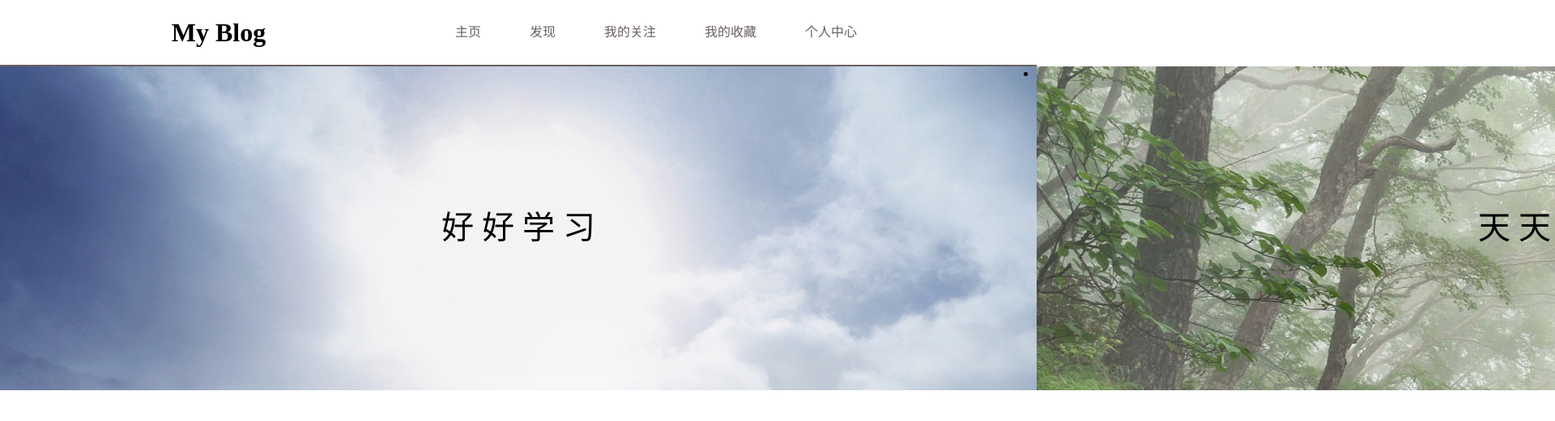
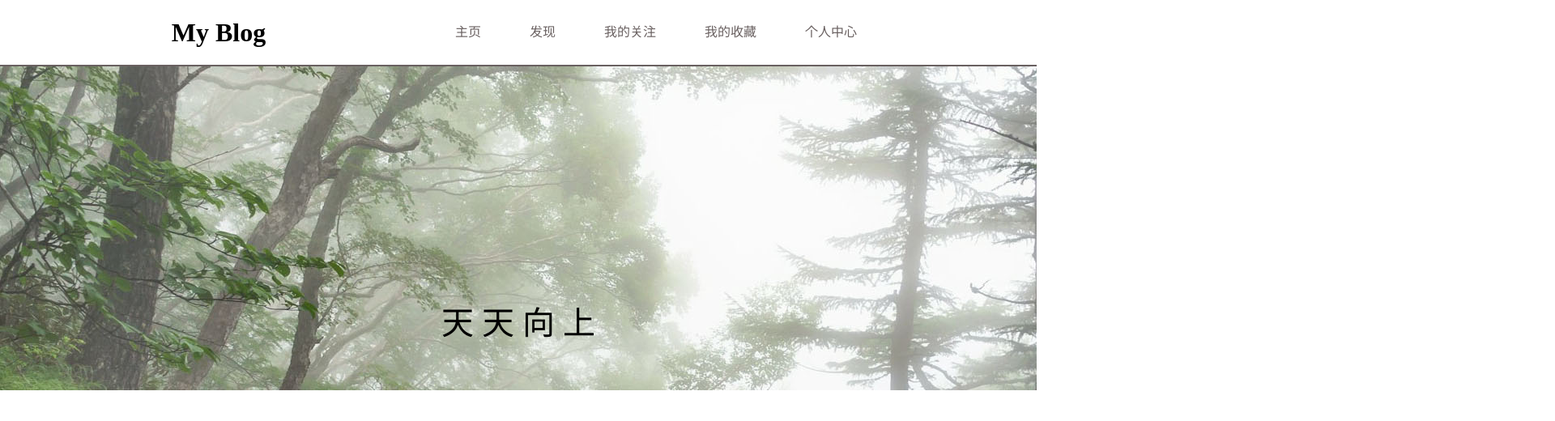
Before and after one commit to bljessica/personal-blog, a Vue app: page / in a window 1280 px wide. Shown: the top 520 px of the page at 81% size, 1920 px wide, since content can reach past the window. Built offline with nearby package versions, Linux system fonts and the light colour scheme.

Commit message:
add slider

```diff
--- a/src/components/slider.vue
+++ b/src/components/slider.vue
@@ -1,7 +1,7 @@
 <template>
     <div class="container">
         <ul class="slider">
-            <li v-for="(img, index) in imgs" :key="index" :style="{backgroundImage: img.url}">
+            <li v-for="(img, index) in imgs" :key="index" :style="{backgroundImage: img.url}" v-show="showNum == index">
                 <h1>{{ img.title }}</h1>
             </li>
         </ul>
@@ -13,7 +13,21 @@ export default {
     data() {
         return {
             imgs: [{title: '好 好 学 习', url: 'url(' + require('../assets/blue.jpg') + ')'},
-                {title: '天 天 向 上', url: 'url(' + require('../assets/green.jpg') + ')'}]
+                {title: '天 天 向 上', url: 'url(' + require('../assets/green.jpg') + ')'}],
+            showNum: 0
+        }
+    },
+    created() {
+        //DOM加载完成后，下个tick中开始轮播
+        // this.$nextTick(() => {
+            setInterval(this.play(), 500);
+        // })
+    },
+    methods: {
+        play() {
+            this.showNum++;
+            this.showNum = this.showNum % this.imgs.length;
+            console.log(this.showNum)
         }
     }
 }
@@ -21,13 +35,14 @@ export default {
 
 <style lang="scss">
     .slider {
-        width: 200%;
+        width: 100%;
+        height: 400px;
         li {
-            width: 50%;
+            width: 100%;
             height: 400px;
             background: center center 100% 100%;
-            float: left;
-            position: relative;
+            // float: left;
+            // position: relative;
             h1 {
                 font-weight: normal;
                 text-align: center;
```
